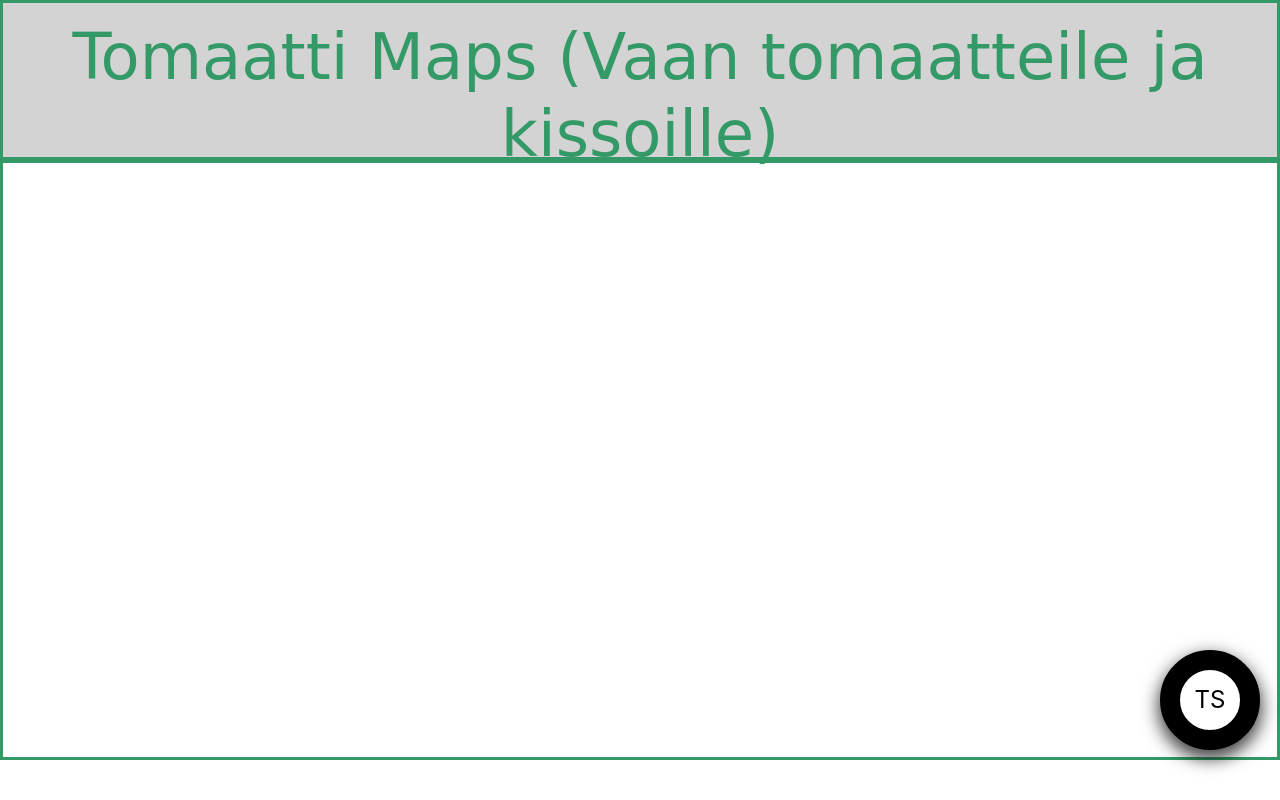
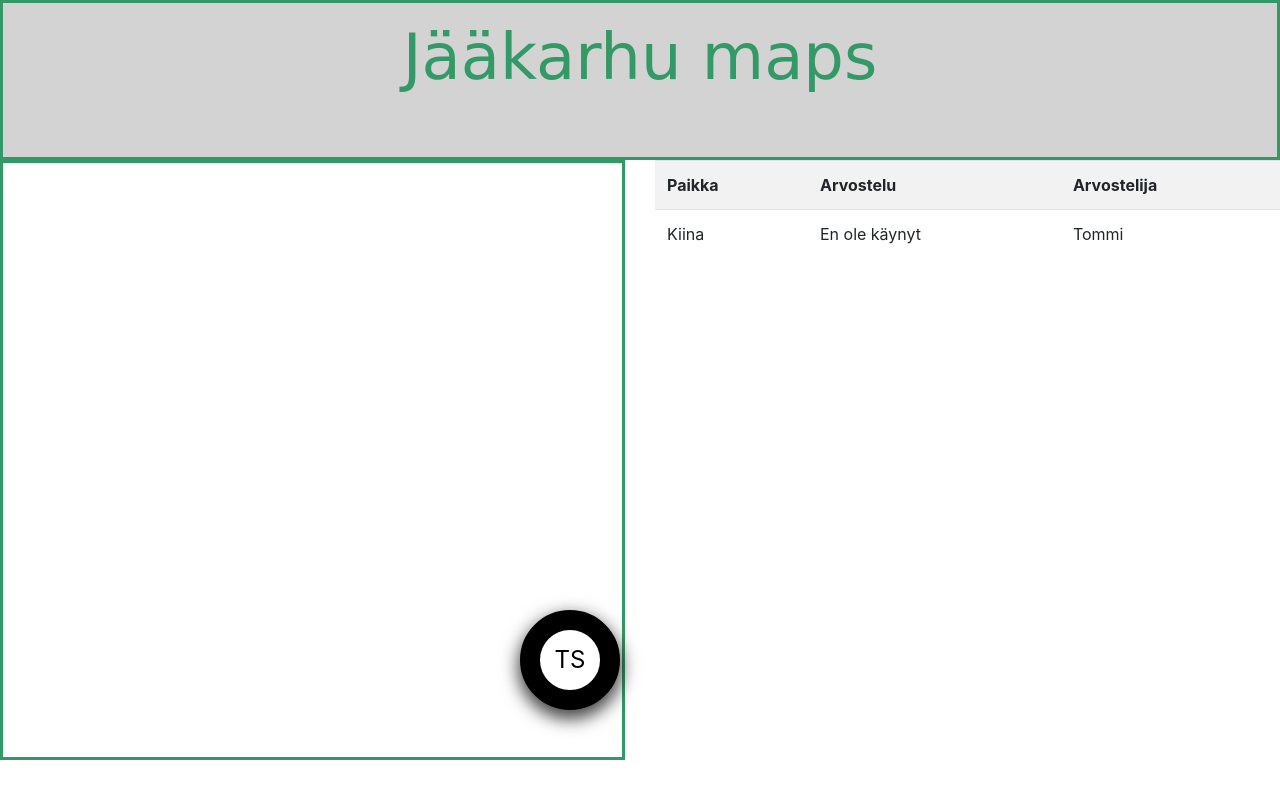
Before and after one commit to TommiHeinonen/keskiviikon_kartat_full_stack, a website: page public/index.html in a window 1280 px wide. Drawn offline with nearby package versions, Linux system fonts and the light colour scheme.

Commit message:
taulujavärit

```diff
--- a/public/index.html
+++ b/public/index.html
@@ -33,9 +33,14 @@
   <body onload="valmista()">
 
   <div class="otsikkoalue">
-      <h1 class="otsikkoteksti">Tomaatti Maps (Vaan tomaatteile ja kissoille)</h1>
+      <h1 class="otsikkoteksti">Jääkarhu maps</h1>
   </div>
 
+
+
+   <div class="row">
+
+     <div class="col-sm-6">
   <div class="kartta_nappi_yhdistelma">
       <div id="kartta"></div>
       <!--<button class="tallenna_nappi" type="button" name="button">Tallenna sijainti</button>-->
@@ -52,12 +57,35 @@
       <div class="form-group">
           <label for="arvostelu">Arvostelu:</label>
           <input type="text" class="form-control" id="arvostelu">
+
+      </div>
+      <div class="form-group">
+          <label for="arvostelu">Arvostelija</label>
+          <input type="text" class="form-control" id="arvostelu">
           <button onclick="kirjoita_kartalle()" type="button" class="ok_nappi">OK</button>
       </div>
-      <!--<button type="button" class="ok_nappi">OK</button>-->
     </form>
   </div>
+</div>
+  <div class="col-sm-6">
+     <table class="table table-striped">
+      <tbody>
+        <tr>
+          <th>Paikka</th>
+          <th>Arvostelu</th>
+          <th>Arvostelija</th>
+        </tr>
+        <tr>
+          <td>Kiina</td>
+          <td>En ole käynyt</td>
+          <td>Tommi</td>
+        </tr>
+      </tbody>
+       </table>
+    </table>
+  </div>
 
+  </div>
 
   </body>
 </html>
```
